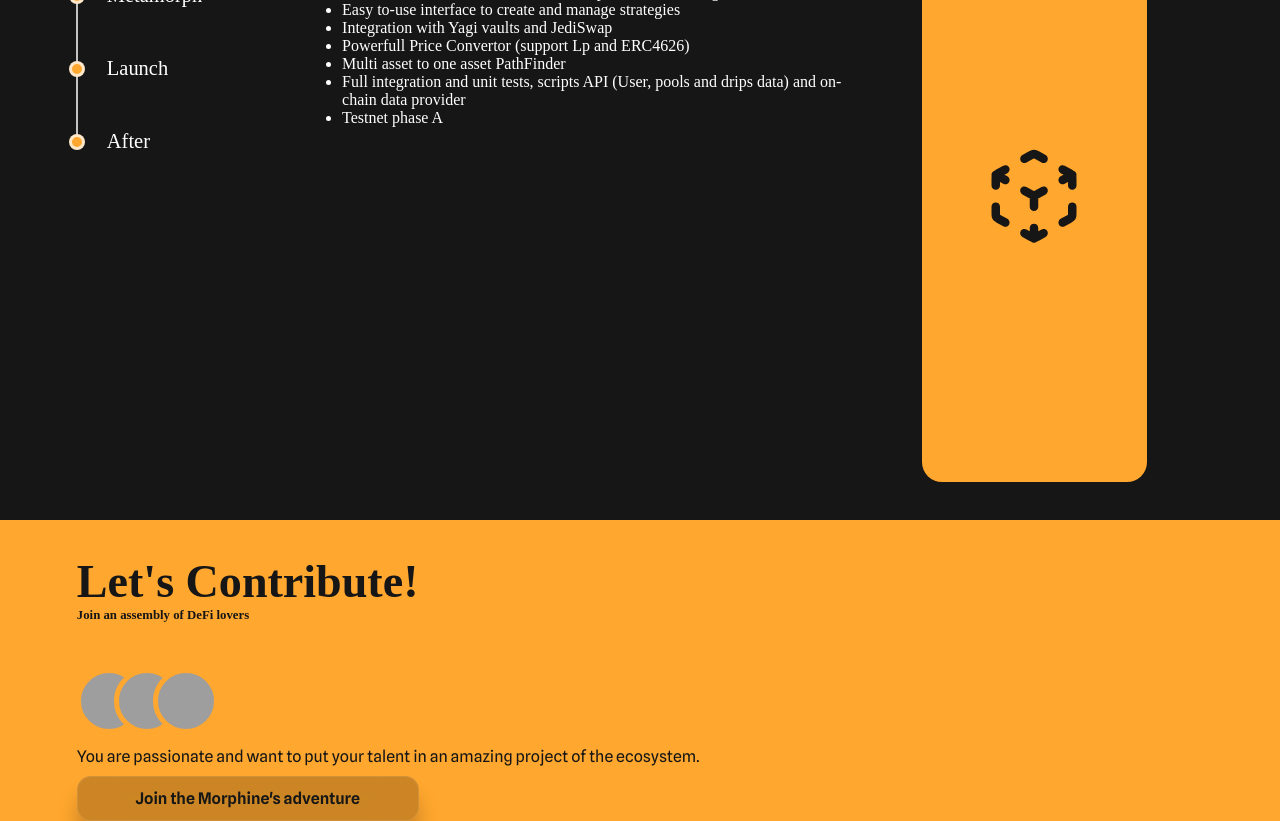
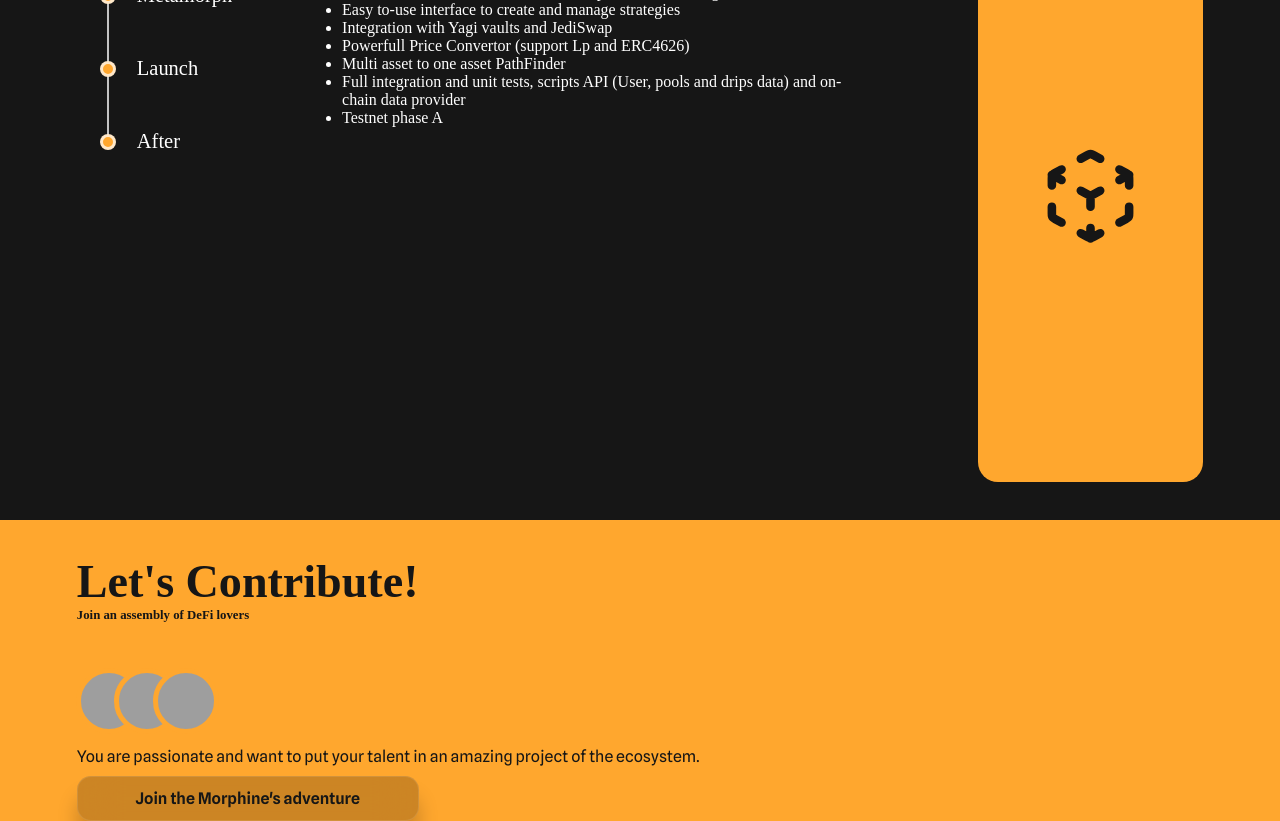
Before and after one commit to DeLightFi/DeLightFi-landing, a React (Create React App) app: page / in a window 1280 px wide. Shown: the part 2620-3441 px from the top of the page. Built offline with nearby package versions, Linux system fonts and the light colour scheme; grey boxes are pictures that could not be loaded; some icons are missing; a web font is replaced by a local one.

Commit message:
fix padding

```diff
--- a/src/components/Contribute/ContributeElements.js
+++ b/src/components/Contribute/ContributeElements.js
@@ -12,7 +12,7 @@ export const Content = styled.div`
   display: flex;
   flex-direction: column;
   width: calc(100% - 2 * 6%);
-  padding: 3vw 6%;
+  padding: 3vw 6% 4vw 6%;
   gap: 10px;
 
   .button {
--- a/src/components/Roadmap/RoadmapElements.js
+++ b/src/components/Roadmap/RoadmapElements.js
@@ -65,7 +65,7 @@ export const Timeline = styled.div`
 
 export const Milestone = styled.span`
   position: relative;
-  padding: 0 0 50px 30px;
+  padding: 0 0 50px 60px;
   font-size: 1.6vw;
 
   :hover {
@@ -80,7 +80,7 @@ export const Milestone = styled.span`
 
   :before {
     position: absolute;
-    left: -1px;
+    left: 30px;
     top: 14px;
     content: " ";
     border: 1px solid rgba(255, 255, 255, 0.74);
@@ -89,7 +89,7 @@ export const Milestone = styled.span`
 
   :after {
     position: absolute;
-    left: -8px;
+    left: 23px;
     top: 4px;
     content: " ";
     border: 3px solid rgba(255, 255, 255, 0.74);
@@ -117,7 +117,7 @@ export const Item = styled.div`
 export const Picture = styled.div`
   width: 20%;
   height: 100%;
-  margin-left: 5%;
+  margin-left: 10%;
   display: flex;
   flex-direction: column;
   align-items: center;
```
